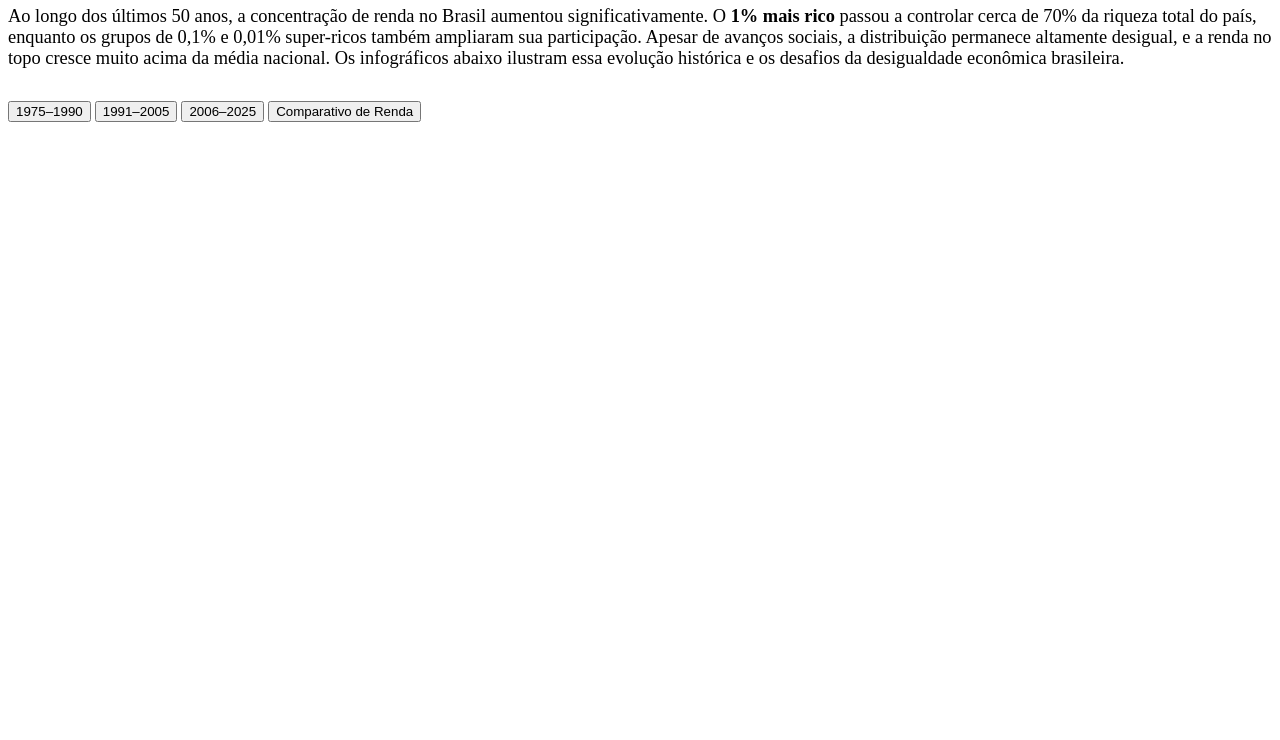
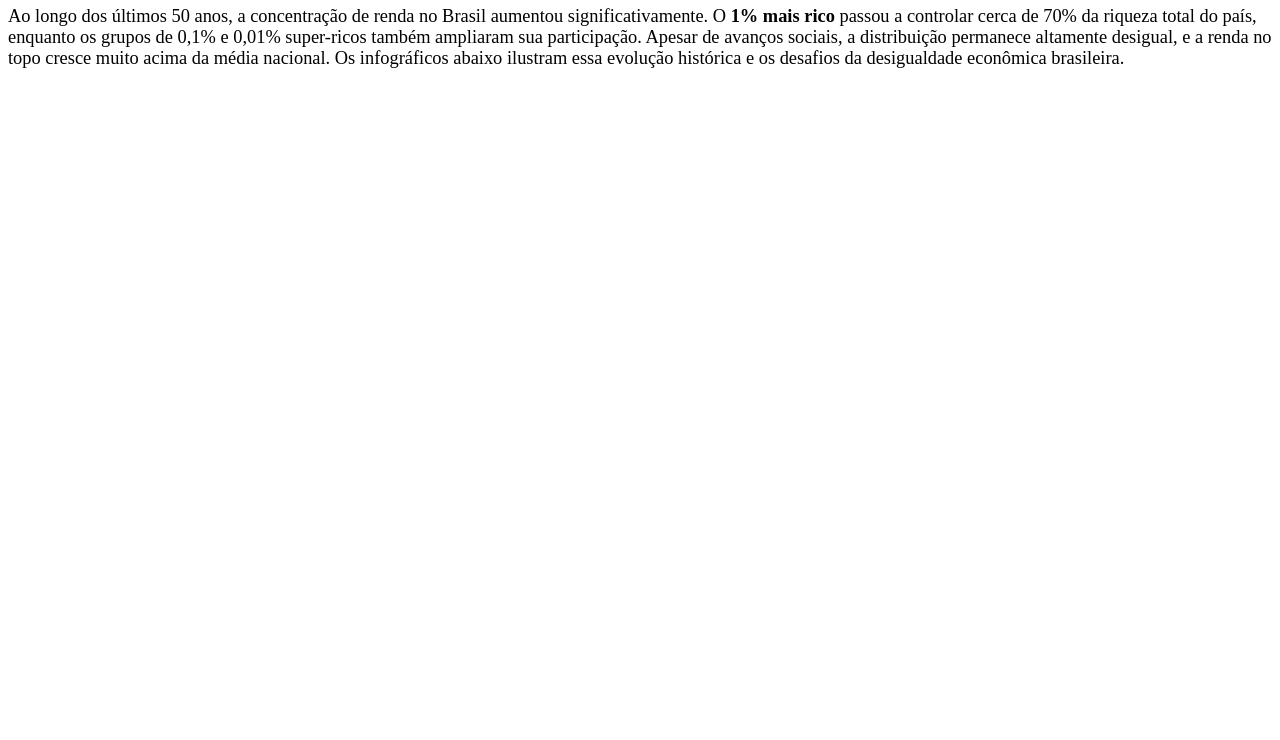
Before and after one commit to 48cork/infograficos-riqueza-brasileira, a plain HTML site: page index.html in a window 1280 px wide. Shown: the part 60-800 px from the top of the page. Drawn offline with Linux system fonts and the light colour scheme.

Commit message:
infografico riqueza Brasil
Dados sobre concentracao de renda no Brasil nos ultimos 50 anos.

```diff
--- a/index.html
+++ b/index.html
@@ -1,16 +1,4 @@
-<body>
-  <h1>Concentração de Renda no Brasil (1975–2025)</h1>
-
-  <p style="font-size:1.15em; margin-top:8px; margin-bottom:32px;">
-    Ao longo dos últimos 50 anos, a concentração de renda no Brasil aumentou significativamente. O <strong>1% mais rico</strong> passou a controlar cerca de 70% da riqueza total do país, enquanto os grupos de 0,1% e 0,01% super-ricos também ampliaram sua participação. Apesar de avanços sociais, a distribuição permanece altamente desigual, e a renda no topo cresce muito acima da média nacional. Os infográficos abaixo ilustram essa evolução histórica e os desafios da desigualdade econômica brasileira.
-  </p>
-
-  <!-- Linha de períodos e painéis permanecem igual ao exemplo anterior -->
-  <div class="periods">
-    <button class="period-btn active" onclick="showPeriod(0)">1975–1990</button>
-    <button class="period-btn" onclick="showPeriod(1)">1991–2005</button>
-    <button class="period-btn" onclick="showPeriod(2)">2006–2025</button>
-    <button class="period-btn" onclick="showPeriod(3)">Comparativo de Renda</button>
-  </div>
-  <!-- ... resto do código ... -->
-</body>
+<h1>Concentração de Renda no Brasil (1975–2025)</h1>
+<p style="font-size:1.15em; margin-top:8px; margin-bottom:32px;">
+  Ao longo dos últimos 50 anos, a concentração de renda no Brasil aumentou significativamente. O <strong>1% mais rico</strong> passou a controlar cerca de 70% da riqueza total do país, enquanto os grupos de 0,1% e 0,01% super-ricos também ampliaram sua participação. Apesar de avanços sociais, a distribuição permanece altamente desigual, e a renda no topo cresce muito acima da média nacional. Os infográficos abaixo ilustram essa evolução histórica e os desafios da desigualdade econômica brasileira.
+</p>
```
